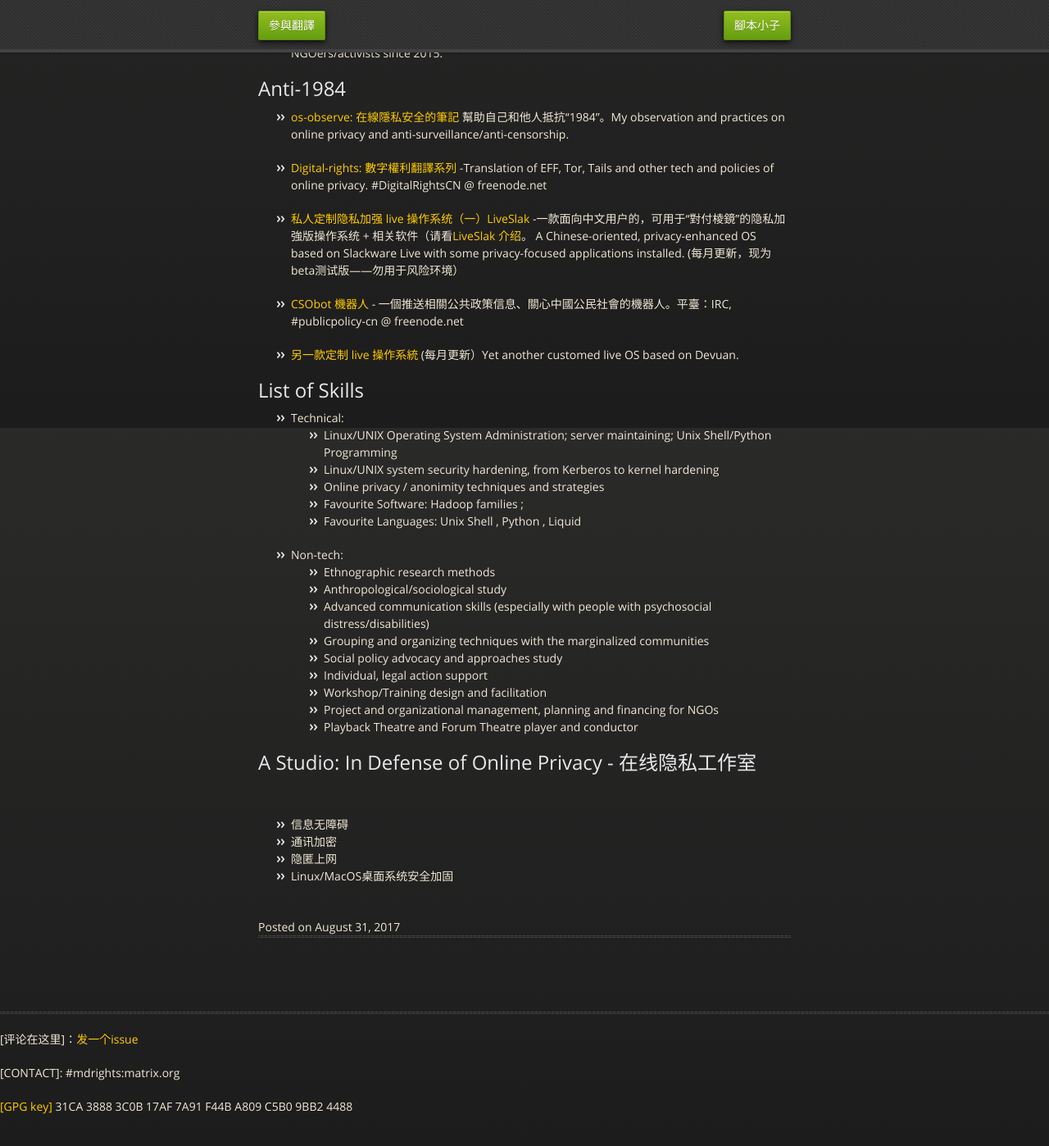
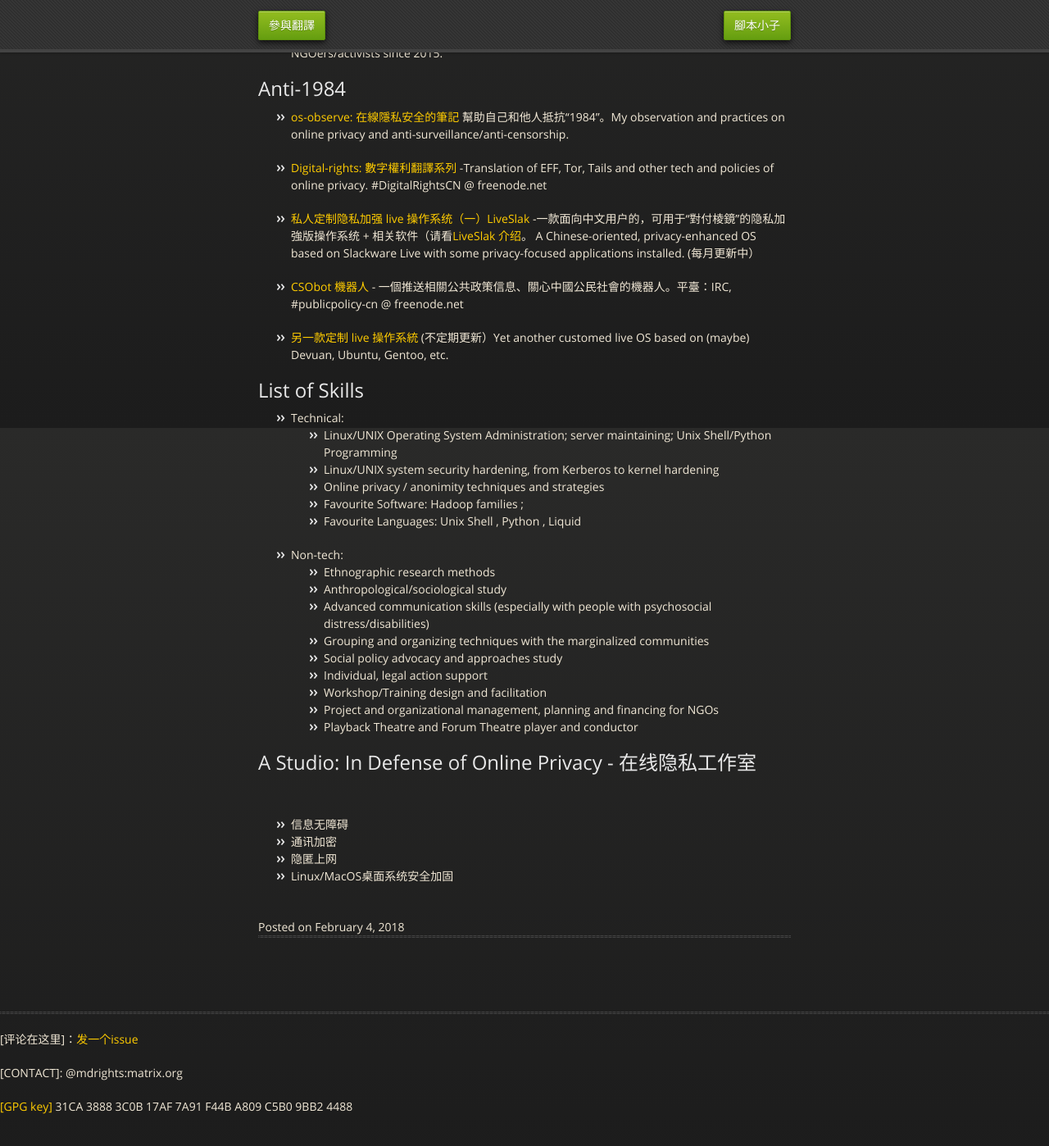
Before and after one commit to mdrights/mdrights.github.io, a Jekyll site: the page built from index.html, in a window 1280 px wide and 1400 px high, scrolled down 378 px. Shown: the whole window at 82% size. Built offline with Jekyll 4.4.1, drawn with Linux system fonts in a browser that asks for light colours.

Commit message:
new update

```diff
--- a/_layouts/default.html
+++ b/_layouts/default.html
@@ -34,7 +34,7 @@
   <footer>
 	<hr>
 	<p>[评论在这里]：<a href="https://github.com/mdrights/mdrights.github.io/issues/new">发一个issue</a></p>
-	<p>[CONTACT]: #mdrights:matrix.org</p>
+	<p>[CONTACT]: @mdrights:matrix.org</p>
 	<p><a href="{{ site.baseurl }}/mdrights.pgp.asc">[GPG key]</a> 31CA 3888 3C0B 17AF 7A91  F44B A809 C5B0 9BB2 4488 </p>
   </footer>
 </html>
--- a/_posts/2020-11-09-about-me.md
+++ b/_posts/2020-11-09-about-me.md
@@ -1,7 +1,7 @@
 ---
 layout: post
 title: About me
-date: 2017-08-31
+date: 2018-02-04
 ---
 
 > 一個固執的強迫症人、一個愛思考愛探究的geek、一個熱愛自由自主的GNU/Linux-er、一個社會問題關注者。
@@ -19,11 +19,11 @@
 
 - [Digital-rights: 數字權利翻譯系列](https://github.com/mdrights/Digital-rights) -Translation of EFF, Tor, Tails and other tech and policies of online privacy. #DigitalRightsCN @ freenode.net
 
-- [私人定制隐私加强 live 操作系统（一）LiveSlak](https://github.com/mdrights/LiveSlak) -一款面向中文用户的，可用于“對付棱鏡”的隐私加強版操作系统 + 相关软件（请看[LiveSlak 介绍](https://mdrights.github.io/os-observe/posts/2017/08/Liveslak-intro.html)。 A Chinese-oriented, privacy-enhanced OS based on Slackware Live with some privacy-focused applications installed. (每月更新，现为beta测试版——勿用于风险环境）
+- [私人定制隐私加强 live 操作系统（一）LiveSlak](https://github.com/mdrights/LiveSlak) -一款面向中文用户的，可用于“對付棱鏡”的隐私加強版操作系统 + 相关软件（请看[LiveSlak 介绍](https://mdrights.github.io/os-observe/Liveslak-intro.html)。 A Chinese-oriented, privacy-enhanced OS based on Slackware Live with some privacy-focused applications installed. (每月更新中）
 
 - [CSObot 機器人](https://github.com/mdrights/CSObot) - 一個推送相關公共政策信息、關心中國公民社會的機器人。平臺：IRC, #publicpolicy-cn @ freenode.net
 
-- [另一款定制 live 操作系統](https://mdrights.github.io/os-observe/posts/2017/07/Refracta-live-torrent.html) (每月更新）Yet another customed live OS based on Devuan.
+- [另一款定制 live 操作系統](https://mdrights.github.io/os-observe/posts/2017/07/Refracta-live-torrent.html) (不定期更新）Yet another customed live OS based on (maybe) Devuan, Ubuntu, Gentoo, etc.
 
 
 <!--
```
